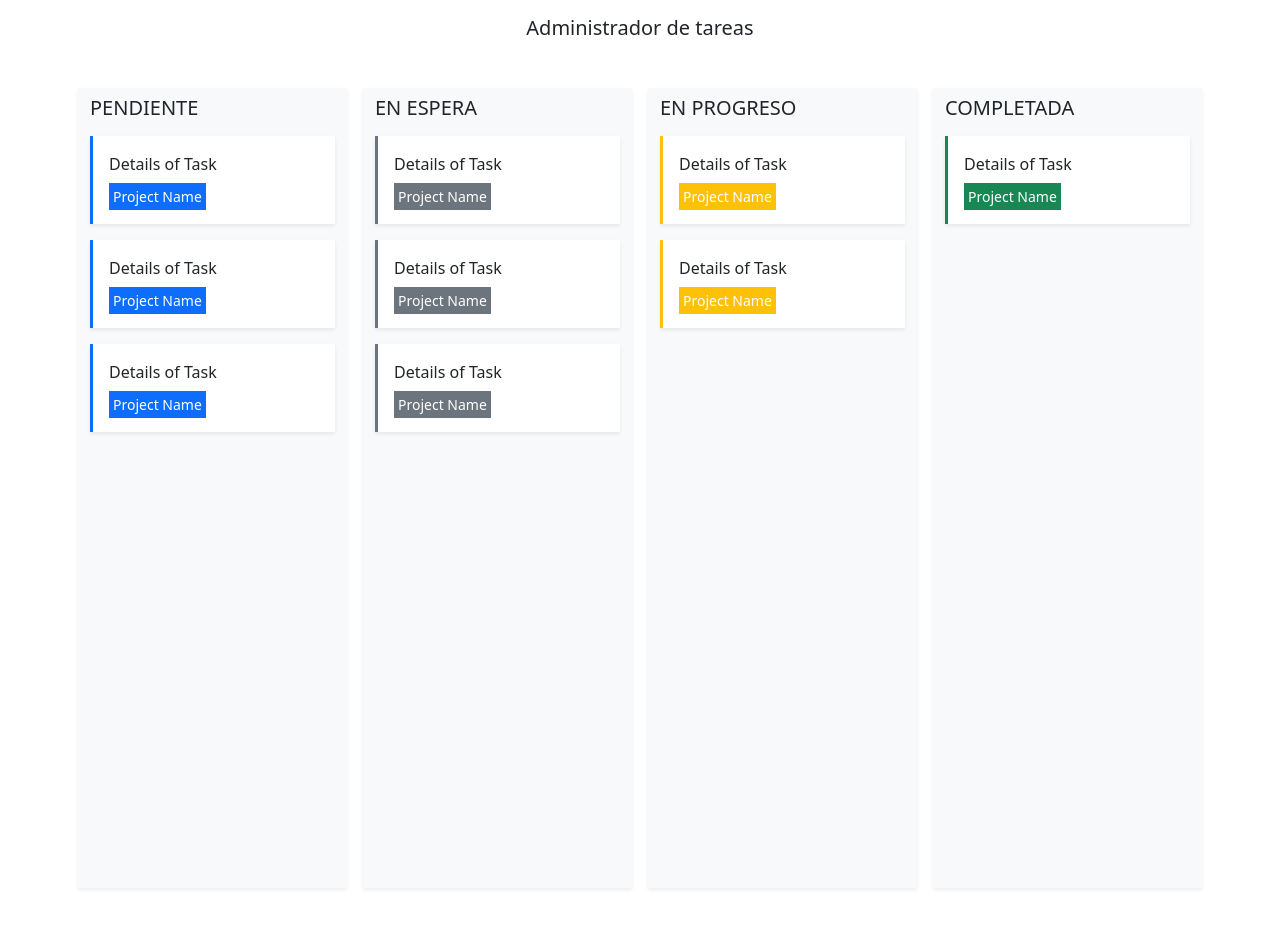
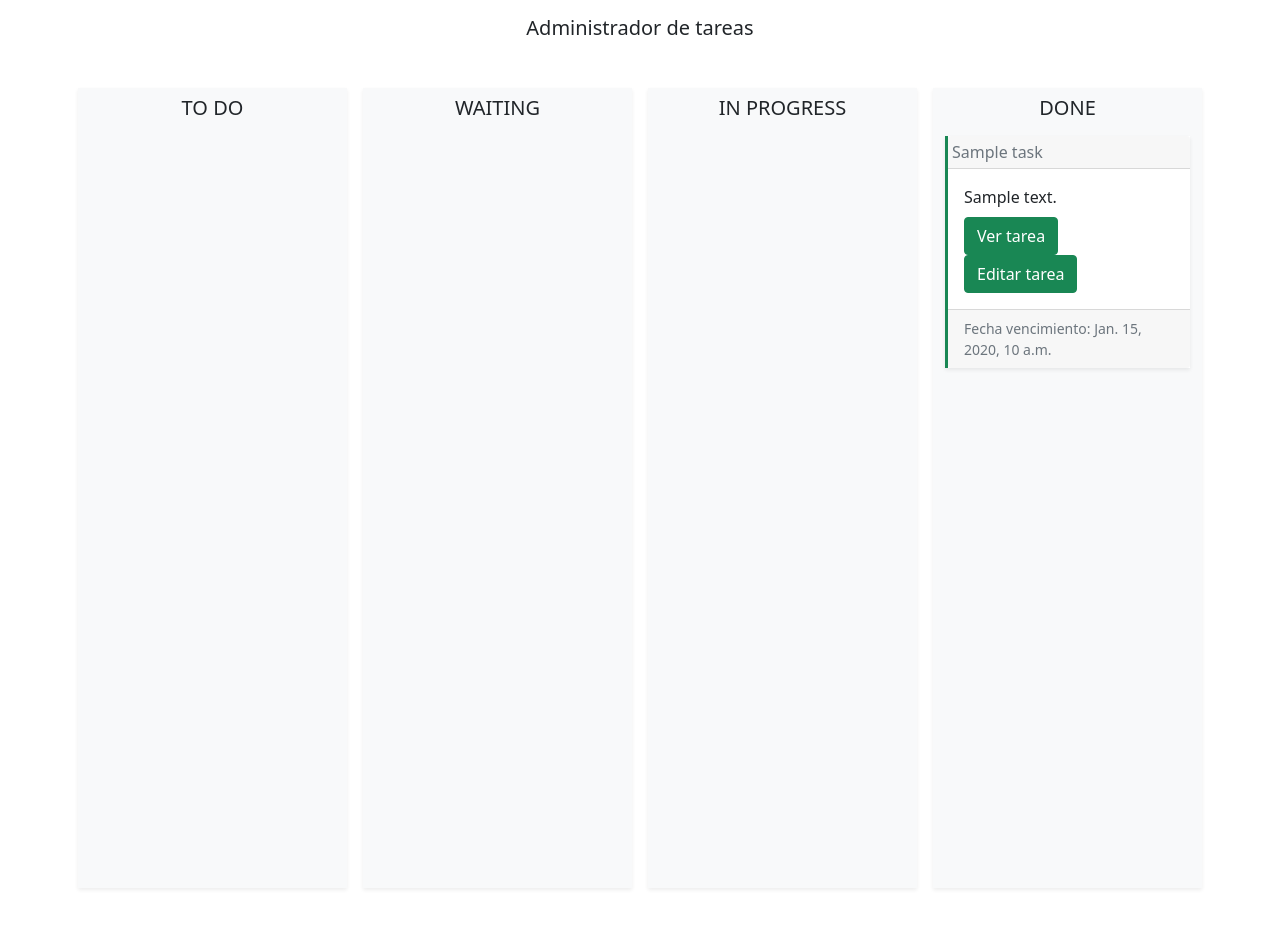
Before and after one commit to DoneyRodriguezVasquez/Task-Manager, a Django app: template src/templates/home.html in a window 1280 px wide. Shown: the part 86-1022 px from the top of the page. Run offline with Django 3.2, Linux system fonts and the light colour scheme; the template is opened without the code that fills it: most values are stand-ins (such as "Sample title", 1, 10 or a date in 2020); some libraries are stand-ins or nearby versions.

Commit message:
Login finished and added home page

```diff
--- a/src/task/models.py
+++ b/src/task/models.py
@@ -15,7 +15,7 @@
     date = models.DateField()
     assigned_to = models.ForeignKey(User, on_delete=models.CASCADE)
     state = models.CharField(max_length=20, choices=STATE_CHOICES, default='TO_DO')
-    comments = models.TextField()
+    comments = models.TextField(blank=True)
 
     def __str__(self):
         return self.title
--- a/src/task/urls.py
+++ b/src/task/urls.py
@@ -1,6 +1,8 @@
 from django.urls import path
 from .views import (
     home_view,
+    task_detail,
+    edit_task,
     ListTasksView,
 )
 
@@ -9,4 +11,6 @@
 urlpatterns = [
     path('', home_view, name='home'),
     path('list/', ListTasksView.as_view(), name='tasks'),
+    path('details/<int:task_id>/', task_detail, name='task_detail'),
+    path('edit/<int:task_id>/', edit_task, name='edit_task'),
 ]
--- /dev/null
+++ b/src/templates/edit_task.html
@@ -0,0 +1 @@
+Test edit
--- a/src/templates/home.html
+++ b/src/templates/home.html
@@ -12,120 +12,109 @@
     <div class="container-fluid position-relative">
         <div class="container my-3 my-lg-5">
             <div class="row justify-content-center vh-100">
-                <!-- To do tasks -->
                 <div class="col shadow-sm mx-2 bg-light py-2" id="todo" ondrop="drop(event)" ondragover="allowDrop(event)">
-                    <h5>
-                        PENDIENTE
+                    <h5 class="text-center">
+                        TO DO
                     </h5>
+                    {% for task in tasks %}
+                        {% if task.state == 'TO_DO'%}
                             <div class="d-flex flex-column align-items-center justify-content-center mt-3">
                                 <!-- card -->
                                 <div id="todotarget1" ondragstart="dragStart(event)" draggable="true"
                                     class="card rounded-0 w-100 mb-3 border-0 border-start border-primary border-3 shadow-sm">
+                                    <div class="card-header d-inline p-1 fw-semibold text-muted">
+                                        {{ task.title }}
+                                    </div>
                                     <div class="card-body px-3 py-3">
-                                <div class="card-text mb-2">Details of Task</div>
-                                <div class="bg-primary d-inline p-1 fw-semibold small text-white project-name">
-                                    Project Name</div>
+                                        <div class="card-text mb-2">{{ task.description }}</div>
+                                        <a href="{% url 'task:task_detail' task.id %}" class="btn btn-primary">Ver tarea</a>
+                                        <a href="{% url 'task:edit_task' task.id %}" class="btn btn-primary">Editar tarea</a>
                                     </div>
-                        </div>
-                        <!-- card -->
-                        <div id="todotarget2" ondragstart="dragStart(event)" draggable="true"
-                            class="card rounded-0 w-100 mb-3 border-0 border-start border-primary border-3 shadow-sm">
-                            <div class="card-body px-3 py-3">
-                                <div class="card-text mb-2">Details of Task</div>
-                                <div class="bg-primary d-inline p-1 fw-semibold small text-white project-name">
-                                    Project Name</div>
-                            </div>
-                        </div>
-                        <!-- card -->
-                        <div id="todotarget3" ondragstart="dragStart(event)" draggable="true"
-                            class="card rounded-0 w-100 mb-3 border-0 border-start border-primary border-3 shadow-sm">
-                            <div class="card-body px-3 py-3">
-                                <div class="card-text mb-2">Details of Task</div>
-                                <div class="bg-primary d-inline p-1 fw-semibold small text-white project-name">
-                                    Project Name</div>
+                                    <div class="card-footer text-muted small">
+                                        Fecha vencimiento: {{ task.date }}
                                     </div>
                                 </div>
                             </div>
+                        {% endif %}
+                    {% endfor %}
                 </div>
-                <!-- To do tasks -->
                 <div class="col shadow-sm mx-2 bg-light py-2" id="waiting" ondrop="drop(event)" ondragover="allowDrop(event)">
-                    <h5>
-                        EN ESPERA
+                    <h5 class="text-center">
+                        WAITING
                     </h5>
+                    {% for task in tasks %}
+                        {% if task.state == 'WAITING'%}
                             <div class="d-flex flex-column align-items-center justify-content-center mt-3">
                                 <!-- card -->
                                 <div id="waitingtarget1" ondragstart="dragStart(event)" draggable="true"
                                     class="card rounded-0 w-100 mb-3 border-0 border-start border-secondary border-3 shadow-sm">
+                                    <div class="card-header d-inline p-1 fw-semibold text-muted">
+                                        {{ task.title }}
+                                    </div>
                                     <div class="card-body px-3 py-3">
-                                <div class="card-text mb-2">Details of Task</div>
-                                <div class="bg-secondary d-inline p-1 fw-semibold small text-white project-name">
-                                    Project Name</div>
+                                        <div class="card-text mb-2">{{ task.description }}</div>
+                                        <a href="{% url 'task:task_detail' task.id %}" class="btn btn-secondary">Ver tarea</a>
+                                        <a href="{% url 'task:edit_task' task.id %}" class="btn btn-secondary">Editar tarea</a>
                                     </div>
-                        </div>
-                        <!-- card -->
-                        <div id="waitingtarget2" ondragstart="dragStart(event)" draggable="true"
-                            class="card rounded-0 w-100 mb-3 border-0 border-start border-secondary border-3 shadow-sm">
-                            <div class="card-body px-3 py-3">
-                                <div class="card-text mb-2">Details of Task</div>
-                                <div class="bg-secondary d-inline p-1 fw-semibold small text-white project-name">
-                                    Project Name</div>
-                            </div>
-                        </div>
-                        <!-- card -->
-                        <div id="waitingtarget3" ondragstart="dragStart(event)" draggable="true"
-                            class="card rounded-0 w-100 mb-3 border-0 border-start border-secondary border-3 shadow-sm">
-                            <div class="card-body px-3 py-3">
-                                <div class="card-text mb-2">Details of Task</div>
-                                <div class="bg-secondary d-inline p-1 fw-semibold small text-white project-name">
-                                    Project Name</div>
+                                    <div class="card-footer text-muted small">
+                                        Fecha vencimiento: {{ task.date }}
                                     </div>
                                 </div>
                             </div>
+                        {% endif %}
+                    {% endfor %}
                 </div>
-                <!-- To do tasks -->
-                <div class="col shadow-sm mx-2 bg-light py-2" id="progress" ondrop="drop(event)"
-                    ondragover="allowDrop(event)">
-                    <h5>
-                        EN PROGRESO
+                <div class="col shadow-sm mx-2 bg-light py-2" id="todo" ondrop="drop(event)" ondragover="allowDrop(event)">
+                    <h5 class="text-center">
+                        IN PROGRESS
                     </h5>
+                    {% for task in tasks %}
+                        {% if task.state == 'IN_PROGRESS'%}
                             <div class="d-flex flex-column align-items-center justify-content-center mt-3">
                                 <!-- card -->
-                        <div id="inprogresstarget1" ondragstart="dragStart(event)" draggable="true"
+                                <div id="todotarget1" ondragstart="dragStart(event)" draggable="true"
                                     class="card rounded-0 w-100 mb-3 border-0 border-start border-warning border-3 shadow-sm">
+                                    <div class="card-header d-inline p-1 fw-semibold text-muted">
+                                        {{ task.title }}
+                                    </div>
                                     <div class="card-body px-3 py-3">
-                                <div class="card-text mb-2">Details of Task</div>
-                                <div class="bg-warning d-inline p-1 fw-semibold small text-white project-name">
-                                    Project Name</div>
+                                        <div class="card-text mb-2">{{ task.description }}</div>
+                                        <a href="{% url 'task:task_detail' task.id %}" class="btn btn-warning">Ver tarea</a>
+                                        <a href="{% url 'task:edit_task' task.id %}" class="btn btn-warning">Editar tarea</a>
                                     </div>
-                        </div>
-                        <!-- card -->
-                        <div id="inprogresstarget2" ondragstart="dragStart(event)" draggable="true"
-                            class="card rounded-0 w-100 mb-3 border-0 border-start border-warning border-3 shadow-sm">
-                            <div class="card-body px-3 py-3">
-                                <div class="card-text mb-2">Details of Task</div>
-                                <div class="bg-warning d-inline p-1 fw-semibold small text-white project-name">
-                                    Project Name</div>
+                                    <div class="card-footer text-muted small">
+                                        Fecha vencimiento: {{ task.date }}
                                     </div>
                                 </div>
                             </div>
+                        {% endif %}
+                    {% endfor %}
                 </div>
-                <!-- tasks completed -->
-                <div class="col shadow-sm mx-2 bg-light py-2" id="completed" ondrop="drop(event)"
-                    ondragover="allowDrop(event)">
-                    <h5>
-                        COMPLETADA
+                <div class="col shadow-sm mx-2 bg-light py-2" id="todo" ondrop="drop(event)" ondragover="allowDrop(event)">
+                    <h5 class="text-center">
+                        DONE
                     </h5>
+                    {% for task in tasks %}
+                        {% if task.state == 'DONE'%}
                             <div class="d-flex flex-column align-items-center justify-content-center mt-3">
                                 <!-- card -->
-                        <div id="completedtarget1" ondragstart="dragStart(event)" draggable="true"
+                                <div id="todotarget1" ondragstart="dragStart(event)" draggable="true"
                                     class="card rounded-0 w-100 mb-3 border-0 border-start border-success border-3 shadow-sm">
+                                    <div class="card-header d-inline p-1 fw-semibold text-muted">
+                                        {{ task.title }}
+                                    </div>
                                     <div class="card-body px-3 py-3">
-                                <div class="card-text mb-2">Details of Task</div>
-                                <div class="bg-success d-inline p-1 fw-semibold small text-white project-name">
-                                    Project Name</div>
+                                        <div class="card-text mb-2">{{ task.description }}</div>
+                                        <a href="{% url 'task:task_detail' task.id %}" class="btn btn-success">Ver tarea</a>
+                                        <a href="{% url 'task:edit_task' task.id %}" class="btn btn-success">Editar tarea</a>
+                                    </div>
+                                    <div class="card-footer text-muted small">
+                                        Fecha vencimiento: {{ task.date }}
                                     </div>
                                 </div>
                             </div>
+                        {% endif %}
+                    {% endfor %}
                 </div>
             </div>
         </div>
--- a/src/templates/navbar.html
+++ b/src/templates/navbar.html
@@ -20,7 +20,7 @@
         </div>
         <ul class="dropdown-menu" aria-labelledby="navbarDropdownMenuLink">
           <li><a class="dropdown-item" href="">Profile</a></li>
-          <li><a class="dropdown-item" href="">Logout</a></li>
+          <li><a class="dropdown-item" href="{% url 'logout' %}">Logout</a></li>
         </ul>
       </div>
     {% endif %}
--- /dev/null
+++ b/src/templates/task_detail.html
@@ -0,0 +1 @@
+Test
```
Also changed, not shown: src/task/views.py (+27 -3 lines), src/templates/registration/login.html (added, +48 -0 lines), src/static/img/avatar.png (added). Lines whose indentation alone changed are shown as unchanged.
